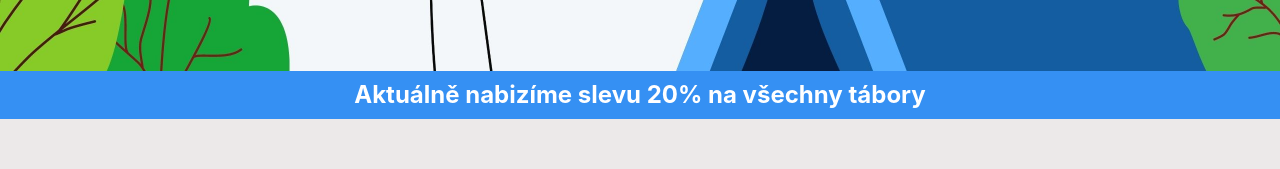
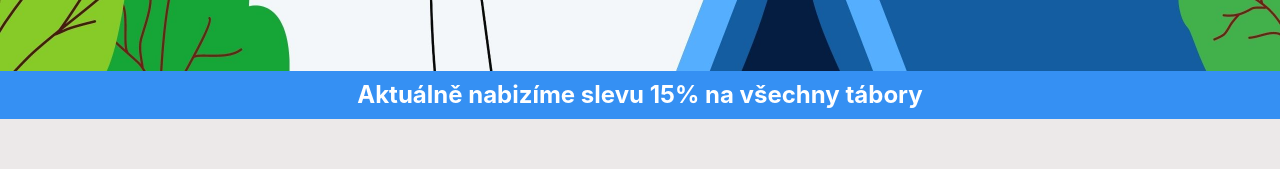
Before and after one commit to saltyfedor/spolekdeti, a React (Create React App) app: page / in a window 1280 px wide. Shown: the part 713-882 px from the top of the page. Built offline with nearby package versions, Linux system fonts and the light colour scheme; no server answers.

Commit message:
changed discount percentage

```diff
--- a/src/Components/TitleSection.js
+++ b/src/Components/TitleSection.js
@@ -13,7 +13,7 @@ const TitleSection = () => {
 
             {!mobile? <img src={heroFullsize} className='hero-image' alt="hero" /> :
             <img src={heroImage} className='hero-image' alt="hero" />}
-            <h2 className='sale-text'>Aktuálně nabizíme slevu 20% na všechny tábory</h2>
+            <h2 className='sale-text'>Aktuálně nabizíme slevu 15% na všechny tábory</h2>
                 <div className="social-text-container">
                     <div className="hero-paragraph">
                     <h1 className="home-page-title c-blue mb0">O NÁS</h1>
```
